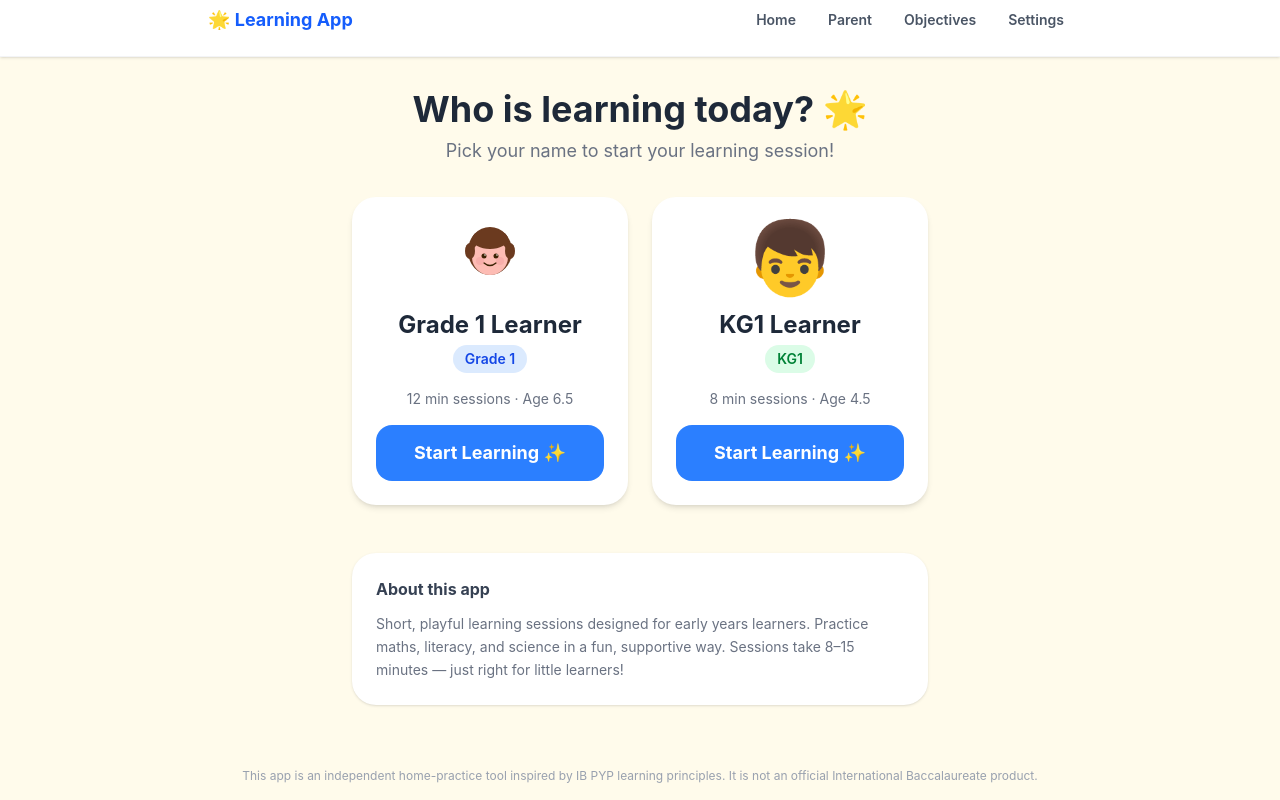
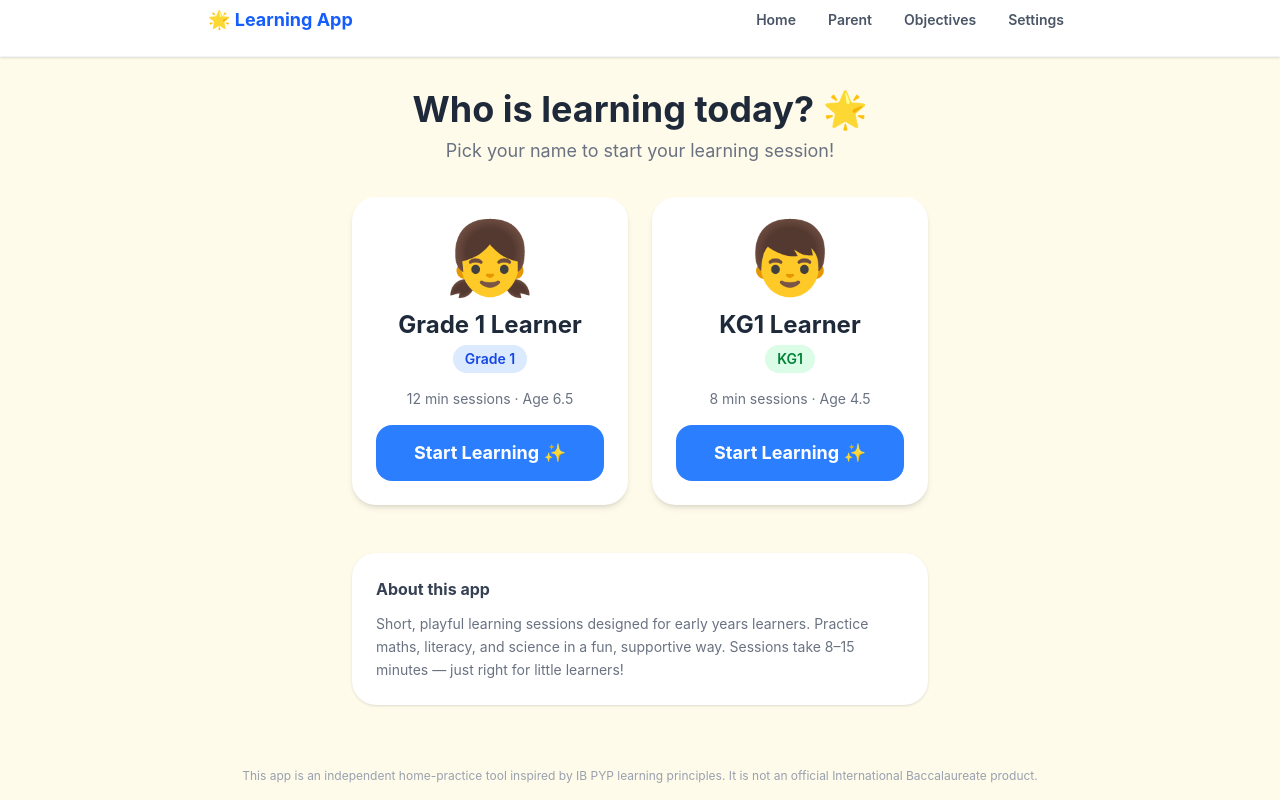
Before and after one commit to fferas/learning-app, a Next.js app: page / in a window 1280 px wide. Built offline with nearby package versions, Linux system fonts and the light colour scheme.

Commit message:
Replace custom SVG GirlAvatar with 👧 emoji for Grade 1 learner
Matches the existing 👦 emoji pattern used for the KG1 learner.

https://claude.ai/code/session_016xbRbHmaDqeyuf9NRm3oPW

```diff
--- a/src/components/learner/LearnerCard.tsx
+++ b/src/components/learner/LearnerCard.tsx
@@ -2,11 +2,15 @@ import Link from "next/link";
 import { LearnerProfile } from "@/domain/types";
 import { Card } from "@/components/ui/Card";
 import { Button } from "@/components/ui/Button";
-import { GirlAvatar } from "@/components/ui/GirlAvatar";
 
 const stageColors: Record<string, string> = {
   "Grade 1": "bg-blue-100 text-blue-700",
   KG1: "bg-green-100 text-green-700",
+};
+
+const learnerEmoji: Record<string, string> = {
+  "daughter-grade-1": "👧",
+  "son-kg1": "👦",
 };
 
 export function LearnerCard({ learner }: { learner: LearnerProfile }) {
@@ -16,11 +20,9 @@ export function LearnerCard({ learner }: { learner: LearnerProfile }) {
   return (
     <Card className="flex flex-col items-center gap-4 text-center hover:shadow-lg transition-shadow">
       <div role="img" aria-label={learner.displayName}>
-        {learner.id === "daughter-grade-1" ? (
-          <GirlAvatar size={72} />
-        ) : (
-          <span className="text-7xl">👦</span>
-        )}
+        <span className="text-7xl">
+          {learnerEmoji[learner.id] ?? "🧒"}
+        </span>
       </div>
       <div>
         <h2 className="text-2xl font-bold text-gray-800">
```
